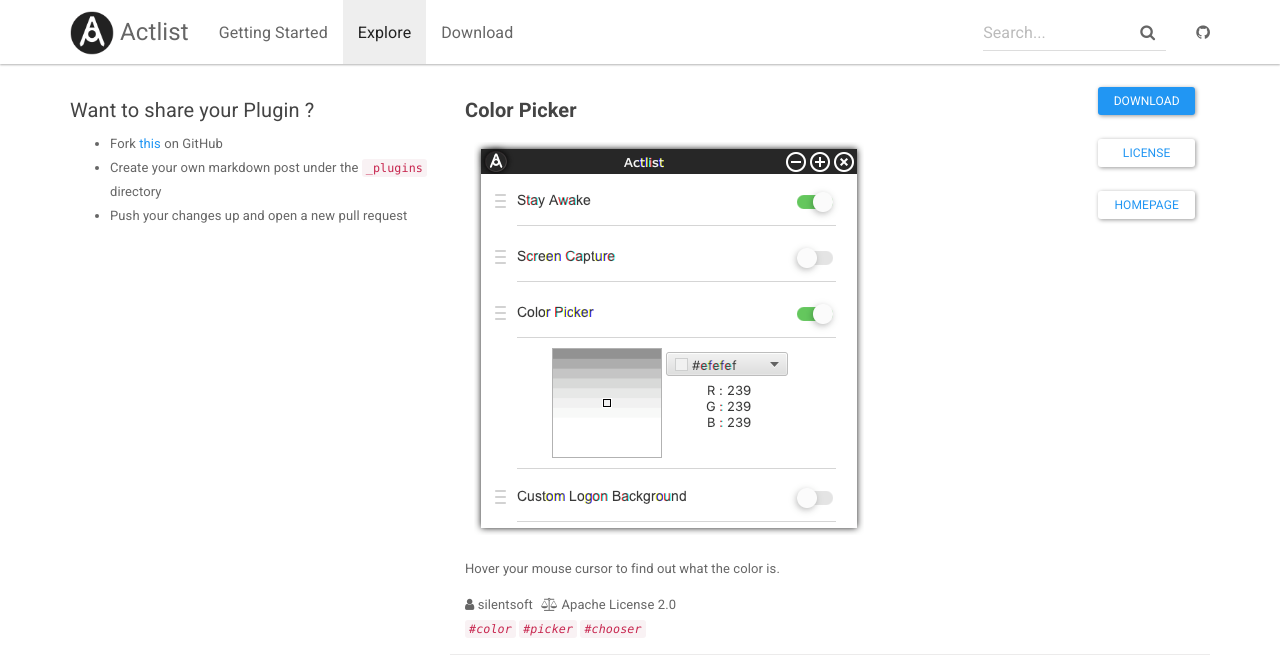
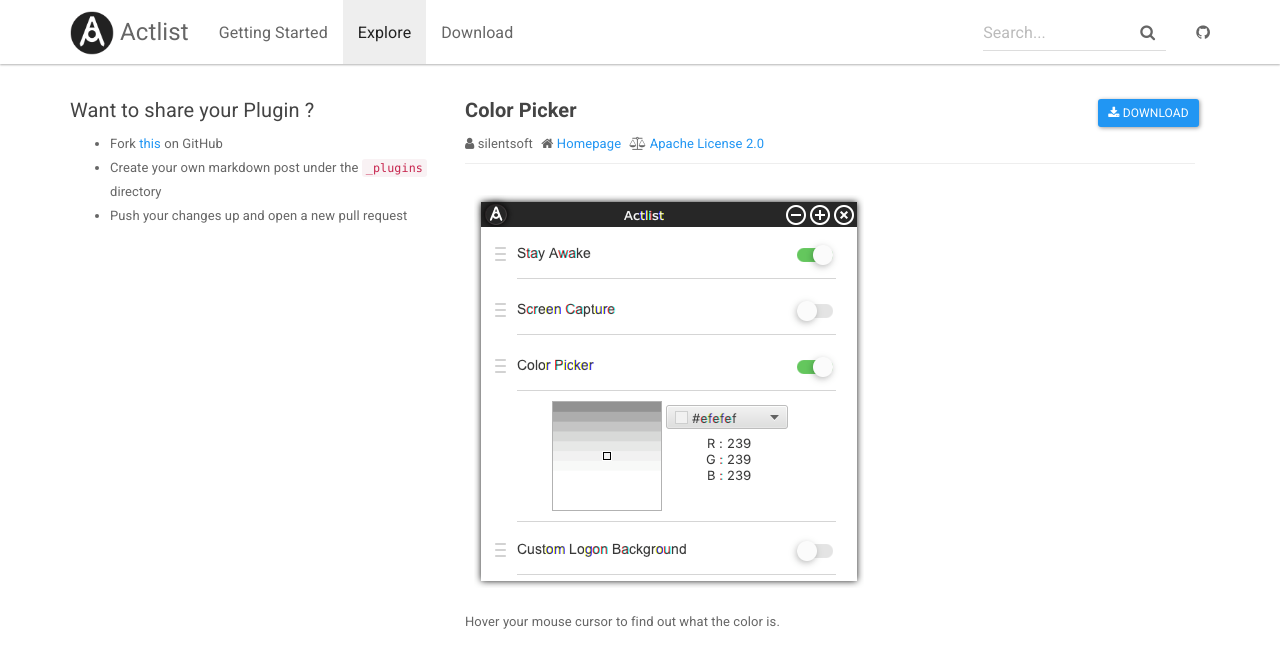
Before and after one commit to actlist/actlist.io, a Jekyll site: the page built from _plugins/color-picker.md, in a window 1280 px wide, cut to the strip 0-671 px from the top of the page. Built offline with Jekyll 4.4.1, drawn with Linux system fonts in a browser that asks for light colours; nearby versions of some CDN libraries.

Commit message:
minor layout changes

```diff
--- a/_layouts/plugin.html
+++ b/_layouts/plugin.html
@@ -3,39 +3,49 @@
 ---
 
 <div class="container">
-    <div class="col-md-4 col-md-offset-0 col-sm-4 col-sm-offset-0 col-xs-11 col-xs-offset-1">
+    <div class="col-md-4 col-sm-4 hidden-xs">
         {% include plugins_nav.html %}
     </div>
-    <div class="visible-xs col-xs-12 col-xs-offset-0"><hr/></div>
-    <div class="col-md-8 col-md-offset-0 col-sm-8 col-sm-offset-0 col-xs-12 col-xs-offset-0">
+    <div class="col-md-8 col-sm-8 col-xs-12">
         <div class="row" style="border-bottom-style: solid; border-bottom-color: #ecebeb; border-bottom-width: 1px;">
             <div class="col-md-10 col-sm-10 col-xs-10">
                 <h5><strong>{{ page.title }}</strong></h5>
+                <span>{% if page.author %}<i class="fa fa-user"></i> {{ page.author }}{% endif %}</span>
+                <span>{% if page.homepage %}<i class="fa fa-home" style="padding-left: 5px;"></i><a href="{{ page.homepage | prepend: site.baseurl }}"> Homepage</a>{% endif %}</span>
+                <span>
+                    {% if page.license_text %}
+                    <i class="fa fa-balance-scale" style="padding-left: 5px;"></i>
+                        {% if page.license_link %}
+                        <a href="{{ page.license_link | prepend: site.baseurl }}"> {{ page.license_text }}</a>
+                        {% else %}
+                        {{ page.license_text }}
+                        {% endif %}
+                    {% endif %}
+                </span>
+            </div>
+            <div class="col-md-2 col-sm-2 col-xs-2">
+                {% if page.download.size > 4 %}
+                {% assign extension = page.download | slice: -4,4 | downcase %}
+                {% if extension == ".jar" %}
+                <div class="visible-xs"><h5><a href="{{ page.download | prepend: site.baseurl }}"><i class="fa fa-download"></i></a></h5></div>
+                <div class="hidden-xs"><h5><a class="btn btn-primary btn-sm" href="{{ page.download | prepend: site.baseurl }}" role="button"><i class="fa fa-download"></i> Download</a></h5></div>
+                {% endif %}
+                {% endif %}
+            </div>
+            <div class="col-md-12 col-sm-12 col-xs-12">
+                <hr style="margin-top: 7px;"/>
                 <p>
-                    <span>{% if page.content %}{{ page.content }}{% endif %}</span>
+                    <span>{{ page.content }}</span>
                 </p>
-                <span>{% if page.author %}<i class="fa fa-user"></i> {{ page.author }}{% endif %}</span>
-                <span>{% if page.license_text %}<i class="fa fa-balance-scale" style="padding-left: 5px;"></i> {{ page.license_text }}{% endif %}</span>
                 <br/>
                 {% for tag in page.tags %}
                 <code class="highlighter-rouge"><i>{{ tag | prepend: "#" }}</i></code>
                 {% endfor %}
                 <p/>
             </div>
-            <div class="col-md-2 col-sm-2 col-xs-2" style="display: inline-grid;">
-                {% if page.download.size > 4 %}
-                {% assign extension = page.download | slice: -4,4 | downcase %}
-                {% if extension == ".jar" %}
-                <a class="btn btn-primary btn-sm" href="{{ page.download | prepend: site.baseurl }}" role="button">Download</a><br/>
-                {% endif %}
-                {% endif %}
-                {% if page.license_link %}
-                <a class="btn btn-sm" href="{{ page.license_link | prepend: site.baseurl }}" role="button">License</a><br/>
-                {% endif %}
-                {% if page.homepage %}
-                <a class="btn btn-sm" href="{{ page.homepage | prepend: site.baseurl }}" role="button">Homepage</a><br/>
-                {% endif %}
-            </div>
         </div>
     </div>
+    <div class="visible-xs col-xs-11 col-xs-offset-1">
+        {% include plugins_nav.html %}
+    </div>
 </div>
--- a/plugins.html
+++ b/plugins.html
@@ -36,8 +36,8 @@
                 {% if plugin.download.size > 4 %}
                 {% assign extension = plugin.download | slice: -4,4 | downcase %}
                 {% if extension == ".jar" %}
-                <div class="hidden-xs"><h5><a class="btn btn-primary btn-sm" href="{{ plugin.download | prepend: site.baseurl }}" role="button">Download</a></h5></div>
-                <div class="visible-xs"><h5><a class="btn btn-primary btn-xs" href="{{ plugin.download | prepend: site.baseurl }}" role="button">Download</a></h5></div>
+                <div class="visible-xs"><h5><a href="{{ plugin.download | prepend: site.baseurl }}"><i class="fa fa-download"></i></a></h5></div>
+                <div class="hidden-xs"><h5><a class="btn btn-primary btn-sm" href="{{ plugin.download | prepend: site.baseurl }}" role="button"><i class="fa fa-download"></i> Download</a></h5></div>
                 {% endif %}
                 {% endif %}
             </div>
```
